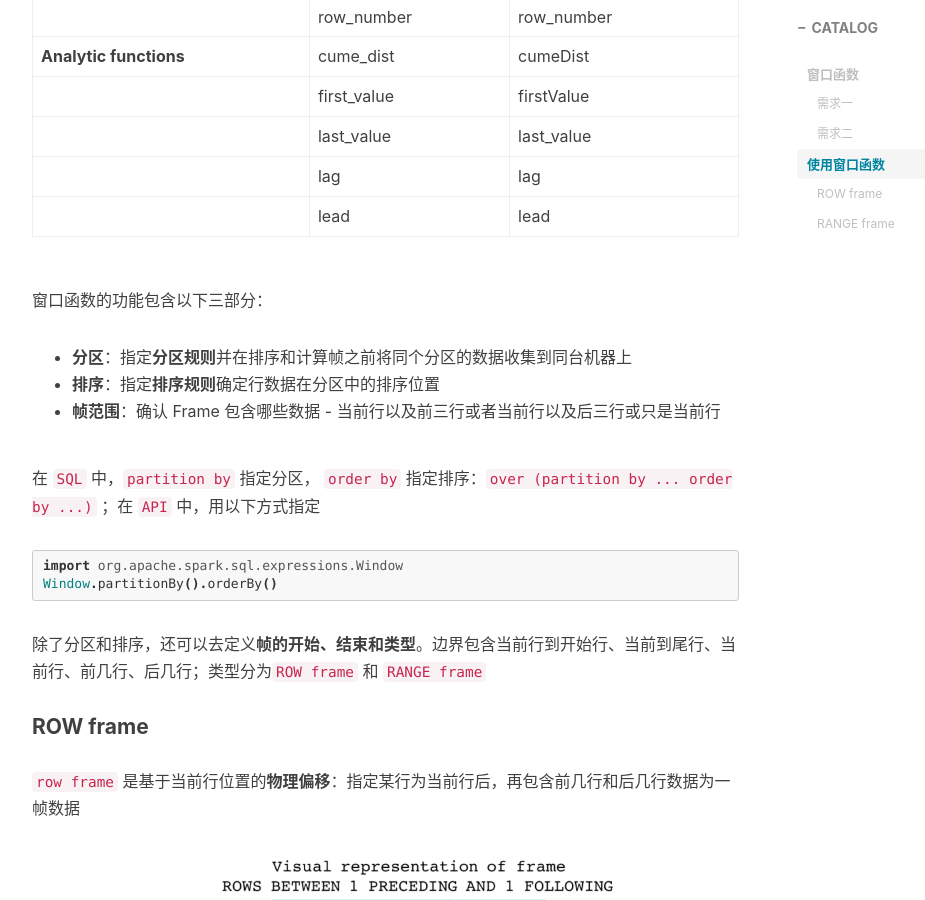
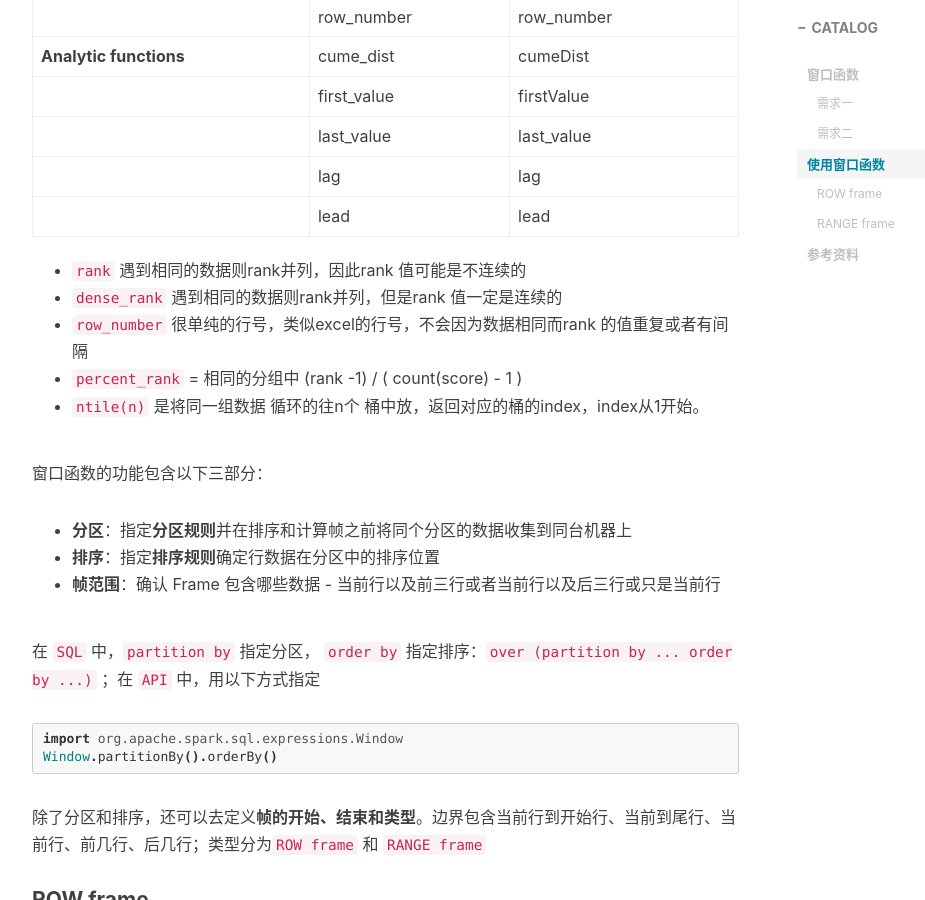
Before and after one commit to vendanner/vendanner.github.io, a Jekyll site: the page built from _posts/2019-10-25-Spark SQL 窗口函数(译).md, in a window 1280 px wide and 900 px high, scrolled down 3674 px. Shown: the whole window, without its empty margins (233-1158 px from the left). Built offline with Jekyll 4.4.1, drawn with Linux system fonts in a browser that asks for light colours; nearby versions of some CDN libraries; comment, search, counter and statistics services are not loaded.

Commit message:
Update 2019-10-25-Spark SQL 窗口函数(译).md

```diff
--- a/_posts/2019-10-25-Spark SQL 窗口函数(译).md
+++ b/_posts/2019-10-25-Spark SQL 窗口函数(译).md
@@ -91,6 +91,12 @@ dataFrame.select(
 |                        | lag          | lag           |
 |                        | lead         | lead          |
 
+- `rank` 遇到相同的数据则rank并列，因此rank 值可能是不连续的
+- `dense_rank` 遇到相同的数据则rank并列，但是rank 值一定是连续的
+- `row_number` 很单纯的行号，类似excel的行号，不会因为数据相同而rank 的值重复或者有间隔
+- `percent_rank` = 相同的分组中 (rank -1) / ( count(score) - 1 )
+- `ntile(n)` 是将同一组数据 循环的往n个 桶中放，返回对应的桶的index，index从1开始。
+
 窗口函数的功能包含以下三部分：
 
 - **分区**：指定**分区规则**并在排序和计算帧之前将同个分区的数据收集到同台机器上
@@ -127,3 +133,9 @@ Window.partitionBy().orderBy()
 - `func.max(dataFrame['revenue']).over(windowSpec)`：新增一列数据，该列数据的**所有值**是分组中收入最高行的收入值
 - 新增列 -  `dataFrame['revenue']`：分组内收入最高收入与每行的差值
 - 查询中新增列即可
+
+
+
+## 参考资料
+
+[spark sql中的窗口函数]( https://my.oschina.net/corleone/blog/755393 )
```
